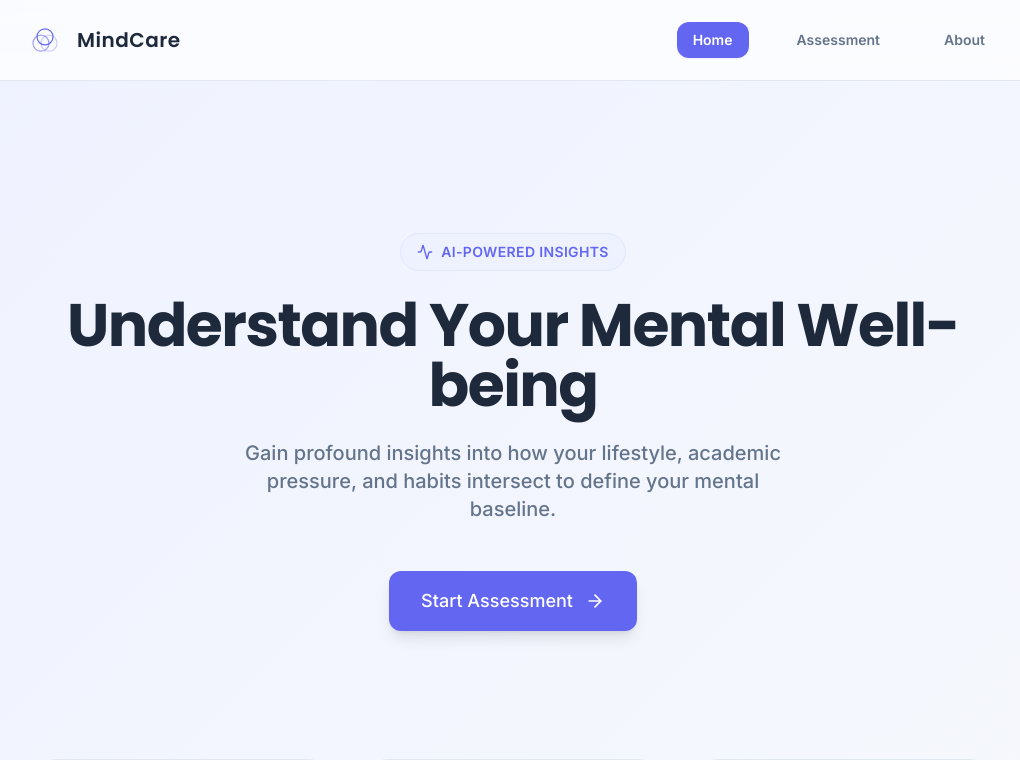
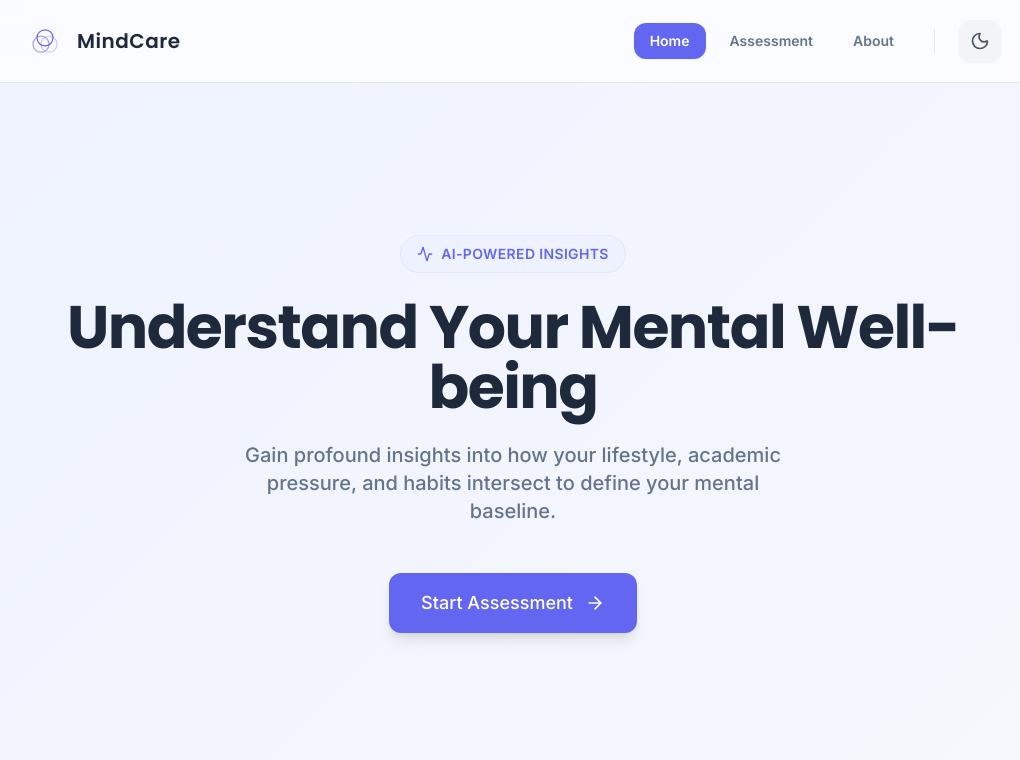
Before and after one commit to yash23082007/ai-depression-predictor, a React (Create React App) app in the folder client/: page / in a window 1280 px wide. Shown: the top 760 px of the page, without its empty margins (127-1147 px from the left). Built offline with nearby package versions, Linux system fonts and the light colour scheme; no server answers.

Commit message:
feat: Add dark mode support and ThemeToggle component

```diff
--- a/client/src/components/Header.jsx
+++ b/client/src/components/Header.jsx
@@ -1,6 +1,7 @@
 import React from 'react';
 import { Link, useLocation } from 'react-router-dom';
 import Logo from './Logo';
+import ThemeToggle from './ThemeToggle';
 
 const Header = () => {
     const location = useLocation();
@@ -8,19 +9,23 @@ const Header = () => {
     const isActive = (path) => location.pathname === path;
 
     return (
-        <header className="bg-white/70 backdrop-blur-md sticky top-0 z-40 border-b border-border">
+        <header className="bg-white/70 dark:bg-slate-950/70 backdrop-blur-md sticky top-0 z-40 border-b border-border dark:border-slate-800 transition-colors duration-300">
             <div className="container mx-auto px-6 py-5 flex justify-between items-center max-w-5xl">
-                <Link to="/" className="flex items-center space-x-3 text-text group">
-                    <div className="w-10 h-10 flex items-center justify-center text-primary group-hover:text-indigo-600 transition-colors duration-500">
+                <Link to="/" className="flex items-center space-x-3 text-text dark:text-slate-100 group">
+                    <div className="w-10 h-10 flex items-center justify-center text-primary group-hover:text-indigo-600 dark:group-hover:text-indigo-400 transition-colors duration-500">
                         <Logo className="w-8 h-8" />
                     </div>
                     <h1 className="text-xl font-heading font-semibold tracking-wide">MindCare</h1>
                 </Link>
-                <nav className="hidden md:flex space-x-8 items-center">
-                    <Link to="/" className={`px-4 py-2 rounded-xl text-sm font-semibold transition-all ${isActive('/') ? 'bg-[#6366F1] text-white shadow-sm' : 'text-subtext hover:text-text hover:bg-indigo-50'}`}>Home</Link>
-                    <Link to="/assessment" className={`px-4 py-2 rounded-xl text-sm font-semibold transition-all ${isActive('/assessment') ? 'bg-[#6366F1] text-white shadow-sm' : 'text-subtext hover:text-text hover:bg-indigo-50'}`}>Assessment</Link>
-                    <Link to="/about" className={`px-4 py-2 rounded-xl text-sm font-semibold transition-all ${isActive('/about') ? 'bg-[#6366F1] text-white shadow-sm' : 'text-subtext hover:text-text hover:bg-indigo-50'}`}>About</Link>
-                </nav>
+                <div className="flex items-center space-x-6">
+                    <nav className="hidden md:flex space-x-2 items-center">
+                        <Link to="/" className={`px-4 py-2 rounded-xl text-sm font-semibold transition-all ${isActive('/') ? 'bg-primary text-white shadow-sm' : 'text-subtext dark:text-slate-400 hover:text-text dark:hover:text-slate-100 hover:bg-indigo-50 dark:hover:bg-slate-900'}`}>Home</Link>
+                        <Link to="/assessment" className={`px-4 py-2 rounded-xl text-sm font-semibold transition-all ${isActive('/assessment') ? 'bg-primary text-white shadow-sm' : 'text-subtext dark:text-slate-400 hover:text-text dark:hover:text-slate-100 hover:bg-indigo-50 dark:hover:bg-slate-900'}`}>Assessment</Link>
+                        <Link to="/about" className={`px-4 py-2 rounded-xl text-sm font-semibold transition-all ${isActive('/about') ? 'bg-primary text-white shadow-sm' : 'text-subtext dark:text-slate-400 hover:text-text dark:hover:text-slate-100 hover:bg-indigo-50 dark:hover:bg-slate-900'}`}>About</Link>
+                    </nav>
+                    <div className="h-6 w-px bg-border dark:bg-slate-800 hidden md:block" />
+                    <ThemeToggle />
+                </div>
             </div>
         </header>
     );
--- /dev/null
+++ b/client/src/components/ThemeToggle.jsx
@@ -0,0 +1,37 @@
+import React, { useEffect, useState } from 'react';
+import { Sun, Moon } from 'lucide-react';
+import { motion } from 'framer-motion';
+
+const ThemeToggle = () => {
+    const [isDark, setIsDark] = useState(() => {
+        if (typeof window !== 'undefined') {
+            return localStorage.getItem('theme') === 'dark' ||
+                   (!localStorage.getItem('theme') && window.matchMedia('(prefers-color-scheme: dark)').matches);
+        }
+        return false;
+    });
+
+    useEffect(() => {
+        if (isDark) {
+            document.documentElement.classList.add('dark');
+            localStorage.setItem('theme', 'dark');
+        } else {
+            document.documentElement.classList.remove('dark');
+            localStorage.setItem('theme', 'light');
+        }
+    }, [isDark]);
+
+    return (
+        <motion.button
+            whileTap={{ scale: 0.9 }}
+            whileHover={{ scale: 1.1 }}
+            onClick={() => setIsDark(!isDark)}
+            className="p-2.5 rounded-xl bg-gray-100 dark:bg-slate-800 text-slate-600 dark:text-slate-300 transition-colors shadow-sm border border-transparent hover:border-primary/20"
+            aria-label="Toggle Theme"
+        >
+            {isDark ? <Sun size={20} /> : <Moon size={20} />}
+        </motion.button>
+    );
+};
+
+export default ThemeToggle;
--- a/client/tailwind.config.js
+++ b/client/tailwind.config.js
@@ -1,5 +1,6 @@
 /** @type {import('tailwindcss').Config} */
 module.exports = {
+  darkMode: 'class',
   content: [
     "./src/**/*.{js,jsx,ts,tsx}",
   ],
```
